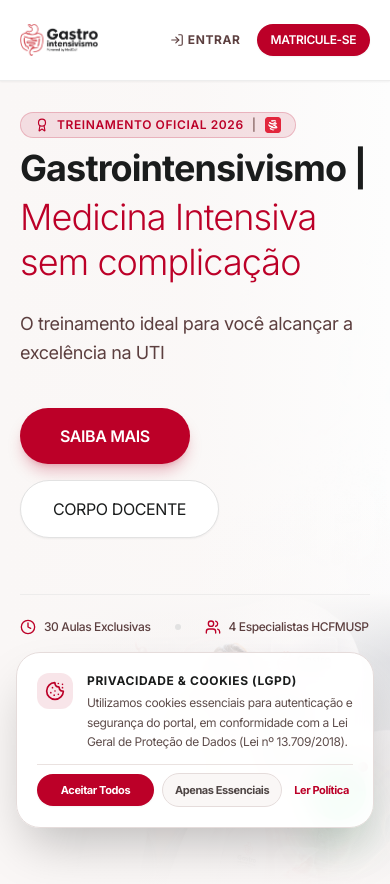
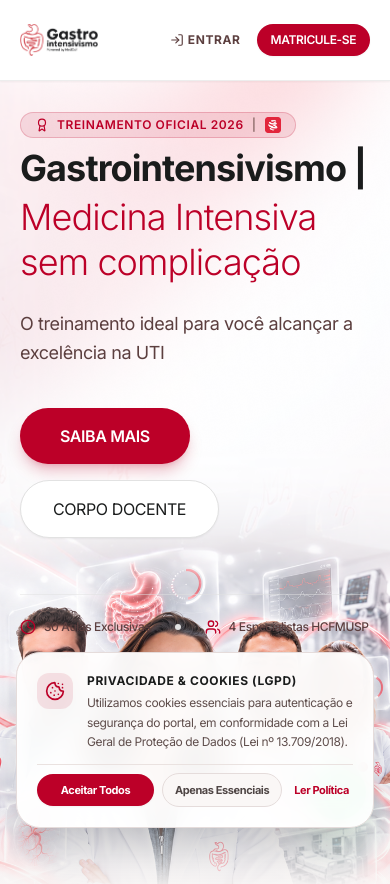
Before and after one commit to Bacochina1/gastrointensivismo, a Next.js app: page / in a window 390 px wide. Shown: the top 884 px of the page. Built offline with nearby package versions, Linux system fonts and the light colour scheme.

Commit message:
fix(hero): use gastro-bg-4.png on mobile with object-bottom and refined overlays

```diff
--- a/src/app/page.tsx
+++ b/src/app/page.tsx
@@ -36,7 +36,7 @@
             {/* Background Banners */}
             <div className="absolute inset-0 z-0">
               <picture className="w-full h-full block">
-                <source media="(max-width: 1023px)" srcSet="/gastro-bg-2.png" />
+                <source media="(max-width: 1023px)" srcSet="/gastro-bg-4.png" />
                 <img
                   src="/gastro-bg-3.png"
                   alt="Gastrointensivismo Treinamento Oficial"
@@ -48,8 +48,8 @@
             </div>
 
             {/* Gradient Overlays */}
-            <div className="absolute inset-0 z-0 pointer-events-none bg-gradient-to-r from-[#FAF7F6] via-[#FAF7F6]/85 to-transparent lg:max-w-[65%]"></div>
-            <div className="absolute inset-0 z-0 pointer-events-none bg-gradient-to-t from-[#FAF7F6] via-transparent to-transparent lg:hidden"></div>
+            <div className="hidden lg:block absolute inset-0 z-0 pointer-events-none bg-gradient-to-r from-[#FAF7F6] via-[#FAF7F6]/85 to-transparent lg:max-w-[65%]"></div>
+            <div className="absolute inset-x-0 bottom-0 h-24 z-0 pointer-events-none bg-gradient-to-t from-[#FAF7F6] to-transparent lg:hidden"></div>
 
             <div className="relative z-10 max-w-7xl mx-auto px-margin-mobile lg:px-margin-desktop pt-8 pb-64 lg:py-28 grid grid-cols-1 lg:grid-cols-12 gap-12 items-center">
               <div className="lg:col-span-8 flex flex-col gap-stack-lg max-w-2xl">
```
